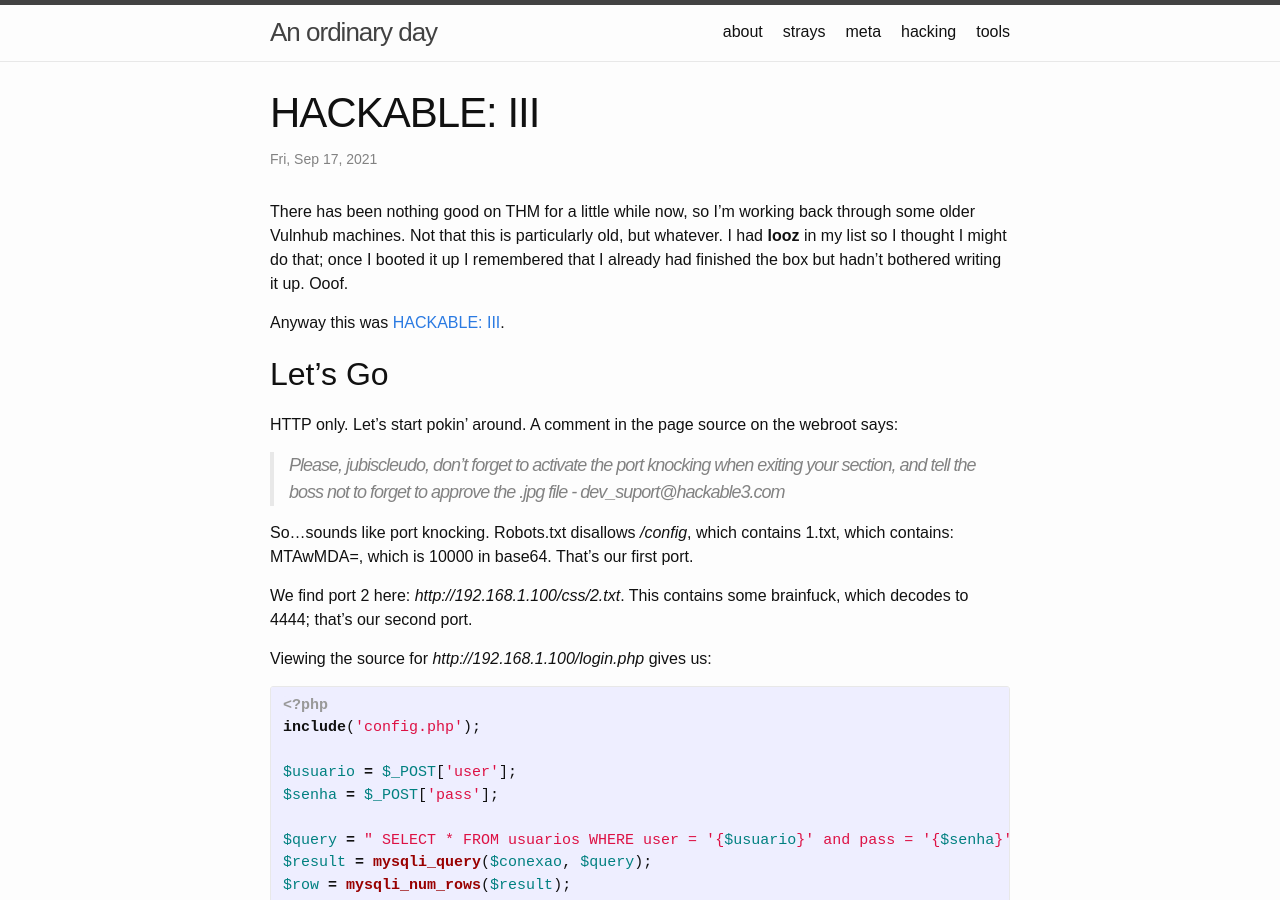
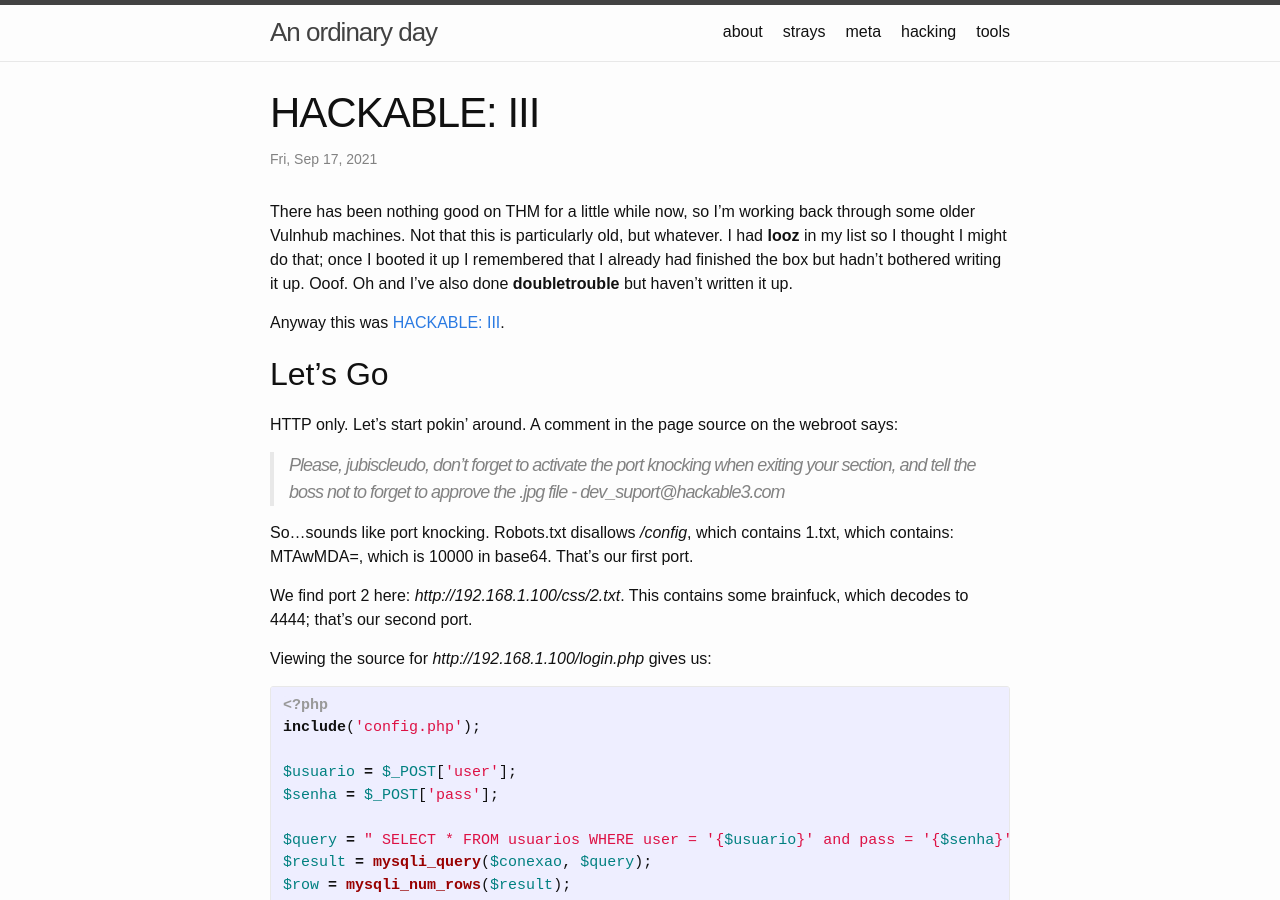
Before and after one commit to 0xordinaryday/blog, a Jekyll site: the page built from hacking/_posts/2021-09-17-hackable3.md, in a window 1280 px wide and 900 px high. Built offline with Jekyll 4.4.1, drawn with Linux system fonts in a browser that asks for light colours.

Commit message:
edit hackable3

```diff
--- a/hacking/_posts/2021-09-17-hackable3.md
+++ b/hacking/_posts/2021-09-17-hackable3.md
@@ -5,7 +5,7 @@ date:   2021-09-17 22:00:00 +1000
 category: hacking
 ---
 
-There has been nothing good on THM for a little while now, so I'm working back through some older Vulnhub machines. Not that this is particularly old, but whatever. I had **looz** in my list so I thought I might do that; once I booted it up I remembered that I already had finished the box but hadn't bothered writing it up. Ooof.
+There has been nothing good on THM for a little while now, so I'm working back through some older Vulnhub machines. Not that this is particularly old, but whatever. I had **looz** in my list so I thought I might do that; once I booted it up I remembered that I already had finished the box but hadn't bothered writing it up. Ooof. Oh and I've also done **doubletrouble** but haven't written it up.
 
 Anyway this was [HACKABLE: III](https://www.vulnhub.com/entry/hackable-iii,720/).
 
```
